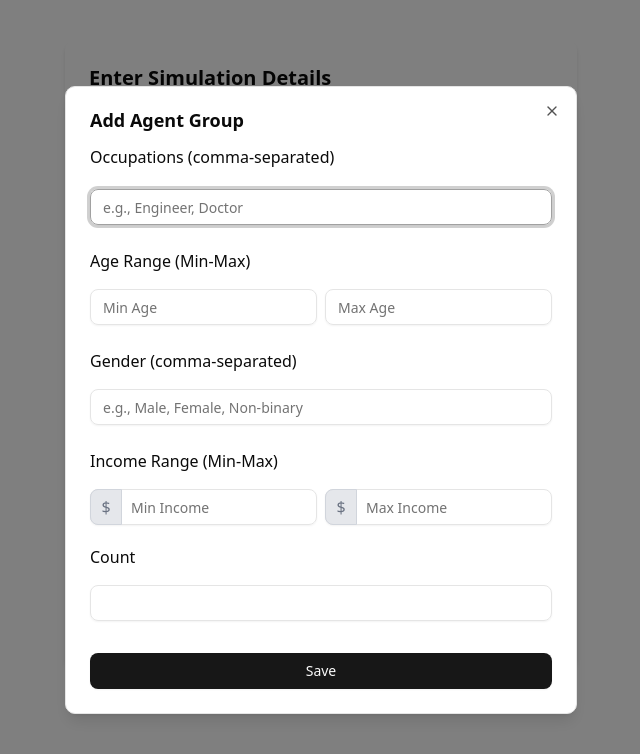
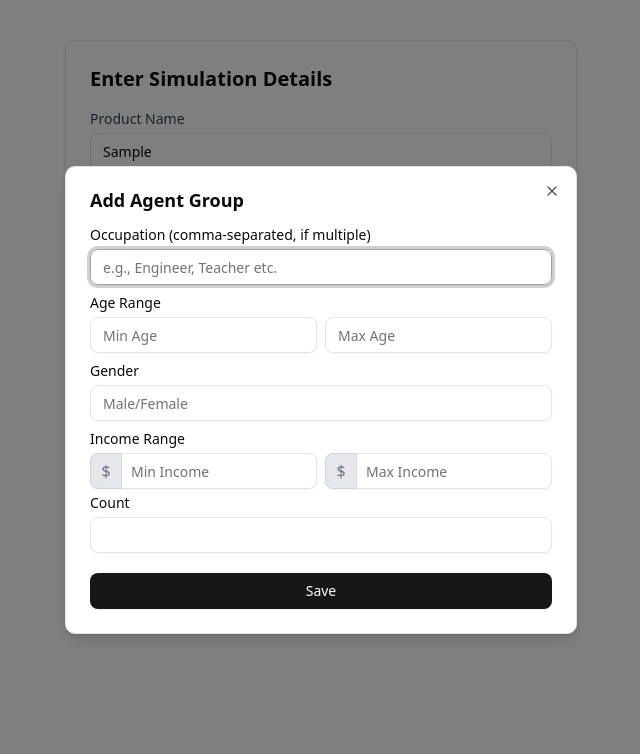
Before and after one commit to goblin45/society-simulator, a Next.js app: page /simulation in a window 1280 px wide. Both pictures are taken after typing "Sample", "Sample", "Sample" into the empty fields and a click on the button "+ Add Agent Group". Shown: the top 754 px of the page, without its empty margins (319-959 px from the left). Built offline with nearby package versions, Linux system fonts and the light colour scheme.

Commit message:
some edge cases handled and code refactored

```diff
--- a/app/api/conversation/analyze/route.ts
+++ b/app/api/conversation/analyze/route.ts
@@ -18,19 +18,19 @@ export async function GET(req: NextRequest) {
     const simulationId = searchParams.get("simulationId");
 
     if (!simulationId) {
-      return NextResponse.json({ status: 400, message: "Must provide simulation id in the params." });
+      return NextResponse.json({ error: "Must provide simulation id in the params." }, {status: 400});
     }
 
     const simulation = await Simulation.findById(simulationId);
 
     if (!simulation) {
-      return NextResponse.json({ status: 400, message: "No such simulation found!" });
+      return NextResponse.json({ error: "No such simulation found!" }, { status: 400 });
     }
 
     const conversation = await Message.find({ simulationId }).sort({ turn: 1 });
 
     if (!conversation || conversation?.length === 0) {
-      return NextResponse.json({ status: 400, message: "The simulation has no conversation yet." });
+      return NextResponse.json({ error: "The simulation has no conversation yet." }, { status: 400 });
     }
 
     const groupLikelihoods: { [key: string]: { totalLikelihood: number; count: number; averageLikelihood: number } } = {};
@@ -95,7 +95,7 @@ export async function GET(req: NextRequest) {
     return NextResponse.json({ status: 200, analyticsResult });
   } catch (error) {
     console.log('Error: ', error);
-    return NextResponse.json({ status: 500, message: "Some error occurred." });
+    return NextResponse.json({ error: "Some error occurred." }, {status: 500});
   }
 }
 
--- a/app/api/conversation/route.ts
+++ b/app/api/conversation/route.ts
@@ -14,13 +14,13 @@ export async function GET(req: NextRequest) {
 
         const simulation = await Simulation.find({ _id: simulationId })
         if (!simulation) {
-            return NextResponse.json({ status: 400, message: "No such simulation exists." })
+            return NextResponse.json({error: "No such simulation exists."}, { status: 400 })
         }
 
         const conversation = await Message.find({ simulationId: simulationId })
 
         if (!conversation || conversation?.length === 0) {
-            return NextResponse.json({ status: 400, message: "No conversation found for this simulation." })
+            return NextResponse.json({ error: "No conversation found for this simulation." }, { status: 400})
         }
 
         return NextResponse.json({ status: 200, conversation: conversation })
--- a/app/conversation/[id]/page.jsx
+++ b/app/conversation/[id]/page.jsx
@@ -4,6 +4,7 @@ import { useParams } from "next/navigation";
 import { useState, useEffect } from "react";
 import ChatPane from "../chat-pane";
 import AnalyzeResult from "../analyze-result";
+import Loader from "../../../components/Loader";
 
 export default function ConversationPage() {
     const { id: simulationId } = useParams();
@@ -16,7 +17,7 @@ export default function ConversationPage() {
         // Fetch simulation data based on simulationId
         async function fetchSimulation() {
             try {
-                const response = await fetch(`/api/simulation/${simulationId}`);
+                const response = await fetch(`/api/simulation?id=${simulationId}`);
                 // if (!response.ok) throw new Error("Failed to fetch simulation data");
 
                 const data = await response.json();
@@ -32,10 +33,10 @@ export default function ConversationPage() {
     }, [simulationId]);
 
     if (!simulationId) return <p className="text-center">No simulation ID provided.</p>;
-    if (loading) return <p className="text-center">Loading...</p>;
+    if (loading) return (<Loader/>);
 
     return (
-        <div className="flex flex-col gap-4 p-6">
+        <div className="flex flex-col gap-4 p-6 max-w-7xl mx-auto">
             <h1 className="text-2xl font-bold">Simulation Conversation</h1>
             <ChatPane simulationId={simulationId} simulationData={simulationData} />
             <AnalyzeResult simulationId={simulationId} simulationData={simulationData} />
--- a/app/conversation/analyze-result.jsx
+++ b/app/conversation/analyze-result.jsx
@@ -1,6 +1,7 @@
 "use client";
 
 import { useState, useEffect } from "react";
+import { toast } from "react-toastify";
 import { BarChart, Bar, XAxis, YAxis, Tooltip, ResponsiveContainer } from "recharts";
 
 function parseGeminiRemark(htmlString) {
@@ -21,47 +22,64 @@ function parseGeminiRemark(htmlString) {
 
 export default function AnalyzeResult({ simulationId }) {
     const [data, setData] = useState(null);
+    const [loading, setLoading] = useState(false)
     const [parsedRemark, setParsedRemark] = useState(null);
 
     useEffect(() => {
-        fetch(`/api/conversation/analyze?simulationId=${simulationId}`)
-            .then((res) => res.json())
-            .then((fetchedData) => {
+        const getConversation = async () => {
+            try {
+                setLoading(true)
+                const response = await fetch(`/api/conversation/analyze?simulationId=${simulationId}`)
+
+                if (!response.ok) {
+                    throw new Error(response.error)
+                }
+
+                const fetchedData = await response.json()
+
                 console.log("Fetched Data:", fetchedData);
 
                 const formattedData = Object.keys(fetchedData.analyticsResult.groupLikelihoods).map(key => {
                     return {
                         group: key.split("|")[0].replace("Age:", ""),
-                        likelihood: fetchedData.analyticsResult.groupLikelihoods[key].averageLikelihood
+                        likelihood: fetchedData.analyticsResult.groupLikelihoods[key].averageLikelihood.toFixed(2)
                     };
                 });
 
                 console.log("Formatted Chart Data:", formattedData);
                 setData({ ...fetchedData, analyticsResult: { ...fetchedData.analyticsResult, groupLikelihoods: formattedData } });
-            })
-            .catch((error) => console.error("Error fetching data:", error));
+
+            } catch (error) {
+                console.log("Error fetching data:", error)
+                toast(error)
+                console.log("toasted")
+            } finally {
+                setLoading(false)
+            }
+        }
+        getConversation()
     }, [simulationId]);
 
 
     useEffect(() => {
         if (data && data.analyticsResult?.geminiRemark) {
-            setParsedRemark(parseGeminiRemark(data.analyticsResult.geminiRemark));
+            setParsedRemark(parseGeminiRemark(data?.analyticsResult?.geminiRemark));
         }
     }, [data]);
 
-    if (!data) return <p>Loading analysis...</p>;
+    if (loading) return <p>Loading analysis...</p>;
 
-    console.log("Chart Data:", data.analyticsResult.groupLikelihoods);
+    console.log("Chart Data:", data?.analyticsResult?.groupLikelihoods);
 
     return (
         <div className="p-6 bg-white rounded-lg shadow-md">
             <h2 className="text-lg font-semibold mb-4">Analysis Result</h2>
-            <div className="flex md:flex-row flex-col gap-4">
+            <div className="w-full flex md:flex-row md:justify-between flex-col justify-start gap-4 items-center">
 
-                <div className="md:w-[1/2] w-[100%] h-[300px]">
-                    {data.analyticsResult.groupLikelihoods?.length > 0 ? (
+                <div className="md:w-[1/2] w-full h-[300px]">
+                    {data?.analyticsResult?.groupLikelihoods?.length > 0 ? (
                         <ResponsiveContainer width="100%" height="100%">
-                            <BarChart data={data.analyticsResult.groupLikelihoods}>
+                            <BarChart data={data?.analyticsResult?.groupLikelihoods}>
                                 <XAxis dataKey="group" />
                                 <YAxis />
                                 <Tooltip />
@@ -74,8 +92,8 @@ export default function AnalyzeResult({ simulationId }) {
                 </div>
 
                 {parsedRemark && (
-                    <div className="md:w-1/2 w-[100%] mt-6 p-4 bg-blue-50 border-l-4 border-blue-400 rounded-lg ">
-                        <h3 className="text-lg font-semibold text-blue-700">Gemini’s Remark</h3>
+                    <div className="md:w-1/2 w-full mt-6 p-4 bg-blue-50 border-l-4 border-blue-400 rounded-lg ">
+                        {/* <h3 className="text-lg font-semibold text-blue-700">Gemini’s Remark</h3> */}
 
                         <div className="text-gray-700 mt-2">
                             {parsedRemark.keyTakeaways.length > 0 && (
--- a/app/conversation/chat-pane.jsx
+++ b/app/conversation/chat-pane.jsx
@@ -1,23 +1,33 @@
 "use client";
 
 import { useState, useEffect } from "react";
+import { toast } from "react-toastify";
 
 export default function ChatPane({ simulationId }) {
     const [messages, setMessages] = useState([]);
-    const [loading, setLoading] = useState(true);
+    const [loading, setLoading] = useState();
 
     useEffect(() => {
-        fetch(`/api/conversation?simulationId=${simulationId}`)
-            .then((res) => res.json())
-            .then((data) => {
-                console.log(data.conversation)
+        const getConversation = async() => {
+            setLoading(true)
+            try {
+                const response = await fetch(`/api/conversation?simulationId=${simulationId}`)
+
+                if (!response.ok) {
+                    throw new Error(response.error)
+                }
+
+                const data = await response.json()
                 setMessages(data.conversation);
-                setLoading(false);
-            })
-            .catch((error) => {
-                console.error("Error fetching chat:", error);
-                setLoading(false);
-            });
+
+            } catch (error) {
+                console.log('Error: ', error)
+                toast(error)
+            } finally {
+                setLoading(false)
+            }
+        }
+        getConversation()
     }, [simulationId]);
 
     return (
@@ -25,7 +35,9 @@ export default function ChatPane({ simulationId }) {
             <h2 className="text-lg font-semibold mb-4">Conversation</h2>
             {loading ? <p>Loading chat...</p> : (
                 <div className="space-y-2">
-                    {messages.map((msg, index) => (
+                    {messages?.length === 0 ?
+                        <span>No message found in this simulation!</span>
+                    :   messages?.map((msg, index) => (
                         <div key={index} className="p-2 bg-white rounded-lg shadow-sm">
                             <strong>{msg.sender}:</strong> {msg.content}
                         </div>
--- a/app/layout.jsx
+++ b/app/layout.jsx
@@ -1,5 +1,6 @@
 import { Geist, Geist_Mono } from "next/font/google";
 import "./globals.css";
+import { ToastContainer } from "react-toastify";
 
 const geistSans = Geist({
   variable: "--font-geist-sans",
@@ -12,14 +13,15 @@ const geistMono = Geist_Mono({
 });
 
 export const metadata = {
-  title: "Create Next App",
-  description: "Generated by create next app",
+  title: "Society Simulator",
+  description: "An AI-driven virtual environment for market research, modelling product adoption and simulating consumer response to marketing through virtual social interaction",
 };
 
 export default function RootLayout({ children }) {
   return (
     <html lang="en">
       <body className={`${geistSans.variable} ${geistMono.variable} antialiased`}>
+        <ToastContainer/>
         {children}
       </body>
     </html>
--- a/app/simulation/agent-modal.jsx
+++ b/app/simulation/agent-modal.jsx
@@ -34,7 +34,8 @@ export default function AgentModal({ onClose, onSave }) {
         setAgentGroup({ ...agentGroup, incomeRange: updatedIncome });
     };
 
-    const handleSubmit = () => {
+    const handleSubmit = (e) => {
+        e.preventDefault()
         onSave(agentGroup);
         onClose();
     };
@@ -46,19 +47,21 @@ export default function AgentModal({ onClose, onSave }) {
                     <DialogTitle>Add Agent Group</DialogTitle>
                 </DialogHeader>
 
-                <label className="block mb-1">Occupations (comma-separated)</label>
-                <Input name="occupation" onChange={handleChange} placeholder="e.g., Engineer, Doctor" />
+                <form className="space-y-1">
 
-                <label className="block mt-2 ">Age Range (Min-Max)</label>
+                    <label className="text-sm font-medium block">Occupation (comma-separated, if multiple)</label>
+                    <Input name="occupation" onChange={handleChange} placeholder="e.g., Engineer, Teacher etc." />
+
+                    <label className="text-sm font-medium block mt-2 ">Age Range</label>
                     <div className="flex space-x-2">
                         <Input type="number" placeholder="Min Age" onChange={(e) => handleAgeChange(e, 0, "min")} />
                         <Input type="number" placeholder="Max Age" onChange={(e) => handleAgeChange(e, 0, "max")} />
                     </div>
 
-                <label className="block mt-2 ">Gender (comma-separated)</label>
-                <Input name="gender" onChange={handleChange} placeholder="e.g., Male, Female, Non-binary" />
+                    <label className="text-sm font-medium block mt-2 ">Gender</label>
+                    <Input name="gender" onChange={handleChange} placeholder="Male/Female" />
 
-                <label className="block mt-2">Income Range (Min-Max)</label>
+                    <label className="text-sm font-medium block mt-2">Income Range</label>
                     <div className="flex space-x-2">
                         <div className="relative w-full">
                         <span className="absolute left-0 top-0 h-full w-8 flex items-center justify-center bg-gray-200 text-gray-500 border border-gray-300 rounded-l-md">
@@ -81,12 +84,13 @@ export default function AgentModal({ onClose, onSave }) {
                     </div>
 
 
-                <label className="block mt-1">Count</label>
-                <Input type="number" name="count" onChange={(e) => setAgentGroup({ ...agentGroup, count: Number(e.target.value) })} />
+                    <label className="text-sm font-medium block mt-1">Count</label>
+                    <Input type="number" name="count" onChange={(e) => setAgentGroup({ ...agentGroup, count: Number(e.target.value) })} required min={1} max={5}/>
 
                     <Button onClick={handleSubmit} className="w-full mt-4">
                         Save
                     </Button>
+                </form>
             </DialogContent>
         </Dialog>
     );
--- a/app/simulation/simulation-form.jsx
+++ b/app/simulation/simulation-form.jsx
@@ -5,6 +5,7 @@ import { Button } from "../../@/components/ui/button";
 import { Input } from "../../@/components/ui/input";
 import { Textarea } from "../../@/components/ui/textarea";
 import AgentModal from "./agent-modal";
+import { TrashIcon } from "lucide-react";
 
 export default function SimulationForm({ onStartSimulation }) {
     const [formData, setFormData] = useState({
@@ -12,7 +13,7 @@ export default function SimulationForm({ onStartSimulation }) {
         productDescription: "",
         productCost: 0,
         exposureMessage: "",
-        numberOfTurns: 10,
+        numberOfTurns: 0,
         demographics: [],
     });
     const [isModalOpen, setIsModalOpen] = useState(false);
@@ -28,33 +29,74 @@ export default function SimulationForm({ onStartSimulation }) {
         }));
     };
 
+    const deleteAgentGroup = (agentGroup) => {
+        setFormData((prev) => ({
+            ...prev,
+            demographics: formData.demographics.filter((demo) => JSON.stringify(demo) !== JSON.stringify(agentGroup))
+        }))
+    }
+
+    const handleAgentModalOpen = (e) => {
+        e.preventDefault()
+        setIsModalOpen(true)
+    }
+
     return (
-        <div className="max-w-lg mx-auto p-6 bg-white shadow-md rounded-lg">
+        <form className="max-w-lg mx-auto p-6 bg-white border border-gray-200 shadow-md rounded-lg space-y-1" onSubmit={(e) => {
+            e.preventDefault()
+            onStartSimulation(formData)
+        }}>
             <h2 className="text-xl font-bold mb-4">Enter Simulation Details</h2>
-            <label className="block text-sm font-medium text-gray-700 mb-2">Product Name</label>
-            <Input name="productName" placeholder="Product Name" value={formData.productName} onChange={handleChange} className="mb-3" />
-            <label className="block text-sm font-medium text-gray-700 mb-2">Product Description</label>
-            <Textarea name="productDescription" placeholder="Product Description" value={formData.productDescription} onChange={handleChange} className="mb-3" />
-            <label className="block text-sm font-medium text-gray-700 mb-2">Product Cost</label>
-            <Input name="productCost" type="number" placeholder="Product Cost" value={formData.productCost} onChange={handleChange} className="mb-3" />
-            <label className="block text-sm font-medium text-gray-700 mb-2">Exposure Message</label>
-            <Textarea name="exposureMessage" placeholder="Exposure Message" value={formData.exposureMessage} onChange={handleChange} className="mb-3" />
-            <label className="block text-sm font-medium text-gray-700 mb-2">Number of Turns</label>
-            <Input name="numberOfTurns" type="number" placeholder="Number of Turns" value={formData.numberOfTurns} onChange={handleChange} className="mb-3" />
+            <label className="block text-sm font-medium text-gray-700">Product Name</label>
+            <Input name="productName" placeholder="Product Name" value={formData.productName} onChange={handleChange} className="mb-3" required/>
+            <label className="block text-sm font-medium text-gray-700">Product Description</label>
+            <Textarea name="productDescription" placeholder="Product Description" value={formData.productDescription} onChange={handleChange} className="mb-3" required/>
+            <label className="block text-sm font-medium text-gray-700">Product Cost</label>
+            <Input name="productCost" type="number" placeholder="Product Cost" value={formData.productCost} onChange={handleChange} className="mb-3"  required/>
+            <label className="block text-sm font-medium text-gray-700">Exposure Message</label>
+            <Textarea name="exposureMessage" placeholder="Exposure Message" value={formData.exposureMessage} onChange={handleChange} className="mb-3" required/>
+            <label className="block text-sm font-medium text-gray-700">Number of Turns</label>
+            <Input name="numberOfTurns" type="number" placeholder="Number of Turns" value={formData.numberOfTurns} onChange={handleChange} className="mb-3" required min={1} max={3}/>
 
-            <Button onClick={() => setIsModalOpen(true)} className="w-full mb-3">+ Add Agent Group</Button>
+            {formData.demographics?.length > 0 && (
+                <span className="font-semibold text-base">Agent groups for this simulation:</span>
+            )}
+            {formData.demographics.length > 0 && formData.demographics.map((group, index) => (
+                <div key={index} className="p-2 my-2 text-sm text-gray-700 bg-gray-200 border border-gray-400 rounded-lg flex items-center justify-between">
+                    <div className="space-y-2">
+                        <h5 className="font-medium">Group {index+1}</h5>
+                        <ul className="list-disc pl-4">
+                            {
+                                group.occupation && group.occupation?.length > 0 && (
+                                    <li>Occupation: {group.occupation}</li>
+                                )
+                            }
+                            {
+                                group.ageRange && Object.keys(group.ageRange)?.length > 0 && (
+                                    <li>Age Range: {group.ageRange[0].min} - {group.ageRange[0].max}</li>
+                                )
+                            }
+                            {
+                                group.incomeRange && Object.keys(group.incomeRange)?.length > 0 && (
+                                    <li>Income Range: ${group.incomeRange[0].min} - ${group.incomeRange[0].max}</li>
+                                )
+                            }
+                            {
+                                group.gender && group.gender?.length > 0 && (
+                                    <li>Gender: {group.gender}</li>
+                                )
+                            }
+                            <li>No. of members: {group.count}</li>
+                        </ul>
+                    </div>
+                    <Button onClick={() => deleteAgentGroup(group)}><TrashIcon/></Button>
+                </div>
+            ))}
 
-            {formData.demographics.length > 0 && (
-                <ul className="list-disc pl-4 text-sm text-gray-700">
-                    {formData.demographics.map((group, index) => (
-                        <li key={index}>Group {index + 1} - Count: {group.count}</li>
-                    ))}
-                </ul>
-            )}
-
-            <Button onClick={() => onStartSimulation(formData)} className="w-full mt-4">Start Simulation</Button>
+            <Button onClick={handleAgentModalOpen} className="w-full">+ Add Agent Group</Button>
+            <Button type="submit" className="w-full mt-1">Start Simulation</Button>
 
             {isModalOpen && <AgentModal onClose={() => setIsModalOpen(false)} onSave={addAgentGroup}  />}
-        </div>
+        </form>
     );
 }
--- /dev/null
+++ b/components/Loader.jsx
@@ -0,0 +1,14 @@
+const Loader = ({ text = "Loading...", isFullScreen = true }) => {
+    return (
+      <div className={`flex items-center justify-center bg-gray-100 ${isFullScreen ? 'h-screen  w-screen' : 'h-full w-full'}`}>
+        <div className="flex flex-col items-center">
+          <div className="w-16 h-16 border-4 border-dashed rounded-full border-blue-500 animate-spin"></div>
+          {text && (
+            <p className="mt-4 text-gray-700 font-medium">{text}</p>
+          )}
+        </div>
+      </div>
+    );
+  };
+
+  export default Loader;
--- a/package.json
+++ b/package.json
@@ -20,6 +20,7 @@
     "next": "15.2.3",
     "react": "^19.0.0",
     "react-dom": "^19.0.0",
+    "react-toastify": "^11.0.5",
     "recharts": "^2.15.1",
     "shadcn-ui": "^0.9.5",
     "tailwind-merge": "^3.0.2",
```
Also changed, not shown: 1 other file (tests, documents, lock files or other folders). Lines whose indentation alone changed are shown as unchanged.
